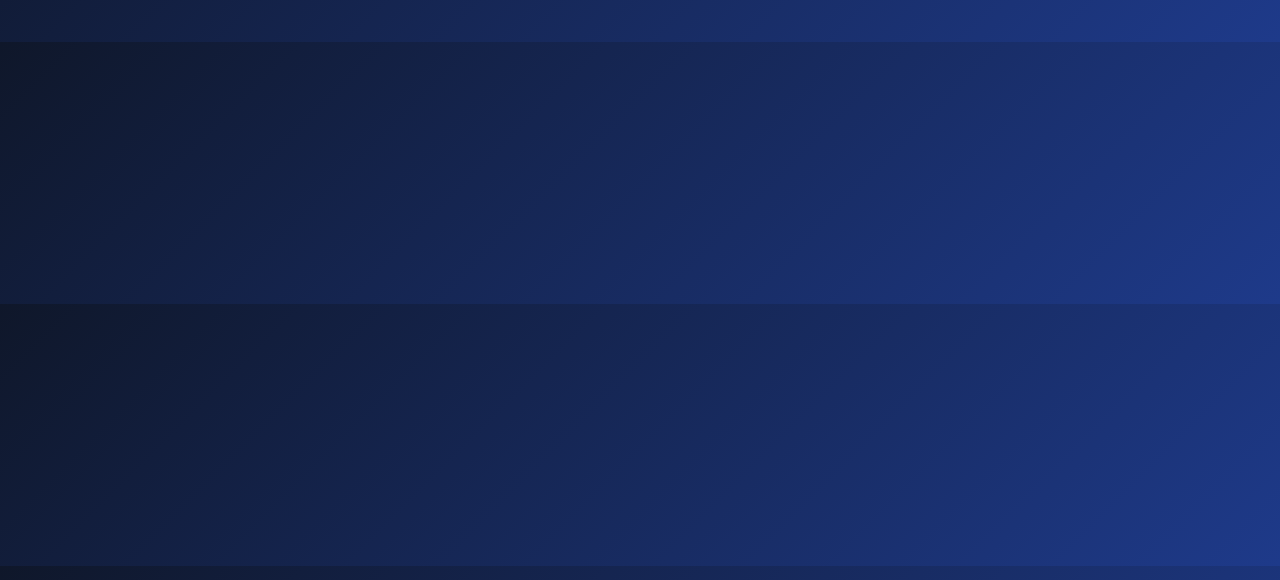
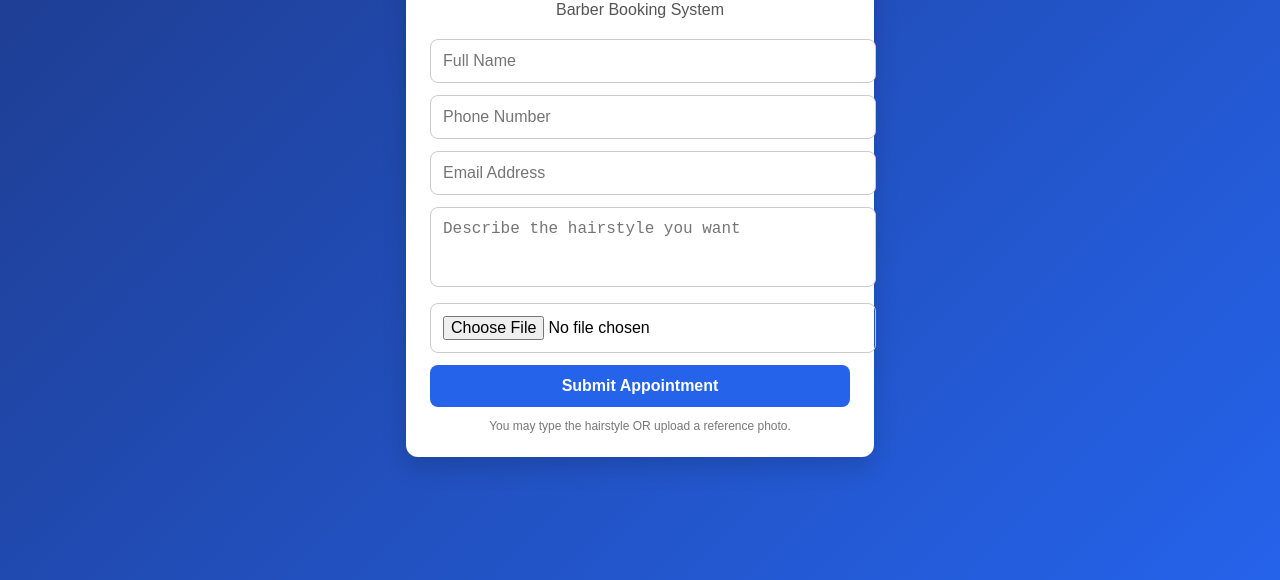
Before and after one commit to javaughnfew6-dot/Azule, a plain HTML site: page index.html in a window 1280 px wide. Shown: the part 220-800 px from the top of the page. Drawn offline with Linux system fonts and the light colour scheme.

Commit message:
Update index.html

```diff
--- a/index.html
+++ b/index.html
@@ -8,44 +8,128 @@
   <style>
     body {
       font-family: Arial, sans-serif;
-      background: linear-gradient(135deg, #0f172a, #1e3a8a);
+      background: linear-gradient(135deg, #1e3a8a, #2563eb);
+      min-height: 100vh;
+      margin: 0;
+      display: flex;
+      justify-content: center;
+      align-items: center;
+    }
+
+    .card {
+      background: white;
+      width: 100%;
+      max-width: 420px;
+      padding: 24px;
+      border-radius: 12px;
+      box-shadow: 0 10px 25px rgba(0,0,0,0.15);
+    }
+
+    h1 {
+      text-align: center;
+      margin-bottom: 4px;
+      color: #1e3a8a;
+    }
+
+    p {
+      text-align: center;
+      margin-bottom: 20px;
+      color: #555;
+    }
+
+    input, textarea, button {
+      width: 100%;
+      padding: 12px;
+      margin-bottom: 12px;
+      border-radius: 8px;
+      border: 1px solid #ccc;
+      font-size: 16px;
+    }
+
+    textarea {
+      resize: none;
+    }
+
+    button {
+      background: #2563eb;
       color: white;
+      border: none;
+      font-weight: bold;
+      cursor: pointer;
+    }
+
+    button:hover {
+      background: #1e40af;
+    }
+
+    .note {
+      font-size: 12px;
+      color: #777;
       text-align: center;
-      padding: 40px;
-    }
-    h1 {
-      font-size: 36px;
-      margin-bottom: 10px;
-    }
-    p {
-      opacity: 0.9;
-      margin-bottom: 30px;
-    }
-    a {
-      display: block;
-      margin: 20px auto;
-      padding: 16px;
-      width: 85%;
-      max-width: 320px;
-      background: #3b82f6;
-      color: white;
-      text-decoration: none;
-      border-radius: 10px;
-      font-size: 18px;
-      font-weight: bold;
     }
   </style>
 </head>
-
 <body>
 
-  <h1>AZULE</h1>
-  <p>Barber Booking System</p>
+  <div class="card">
+    <h1>AZULE</h1>
+    <p>Barber Booking System</p>
 
-  "https://docs.google.com/spreadsheets/d/e/2PACX-1vQcXztfhCUIK4ju9zk4wMrLhEdkj72R0PGfnlsGDfbJ29BgC9fuQVmtoqt0eHo7Jk5nVjNzmKZe6M4H/pub?output=csv";
+    <!-- GOOGLE FORM SUBMISSION -->
+    <form
+      action="https://docs.google.com/forms/d/139whx0sKsHXu67Nx_h5y4wwdHXFbkH_xwv-luREKLQU/viewform
+      method="POST"
+      target="_blank"
+      enctype="multipart/form-data"
+    >
 
-    Book Appointment
-  </a>
+      <!-- FULL NAME -->
+      <input
+        type="text"
+        name="entry.1111111111"
+        placeholder="Full Name"
+        required
+      />
+
+      <!-- PHONE -->
+      <input
+        type="tel"
+        name="entry.2222222222"
+        placeholder="Phone Number"
+        required
+      />
+
+      <!-- EMAIL -->
+      <input
+        type="email"
+        name="entry.3333333333"
+        placeholder="Email Address"
+        required
+      />
+
+      <!-- HAIRSTYLE TEXT -->
+      <textarea
+        name="entry.4444444444"
+        rows="3"
+        placeholder="Describe the hairstyle you want"
+        required
+      ></textarea>
+
+      <!-- HAIRSTYLE IMAGE -->
+      <input
+        type="file"
+        name="entry.5555555555"
+        accept="image/*"
+      />
+
+      <button type="submit">Submit Appointment</button>
+
+      <div class="note">
+        You may type the hairstyle OR upload a reference photo.
+      </div>
+
+    </form>
+  </div>
 
 </body>
 </html>
```
